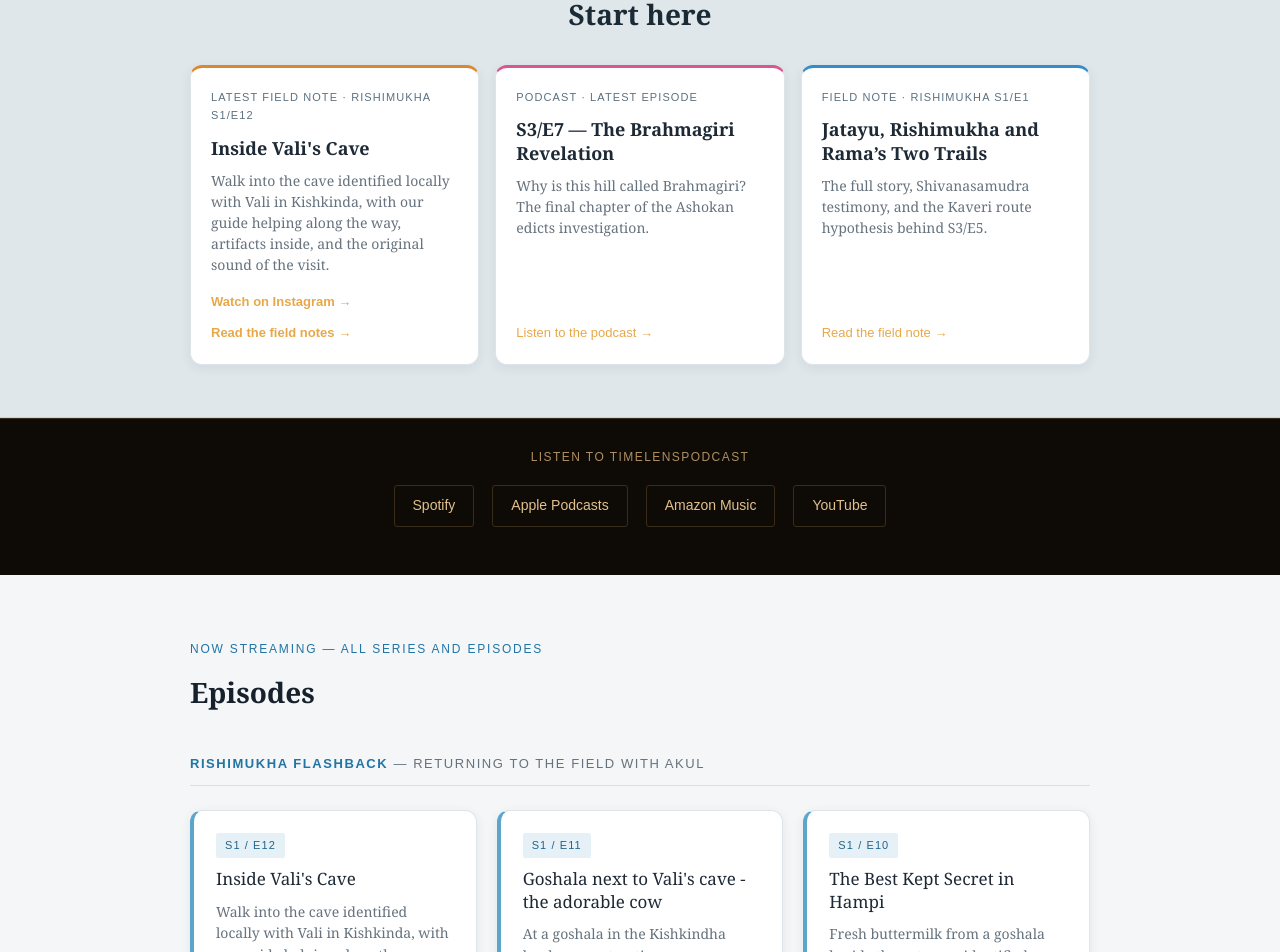
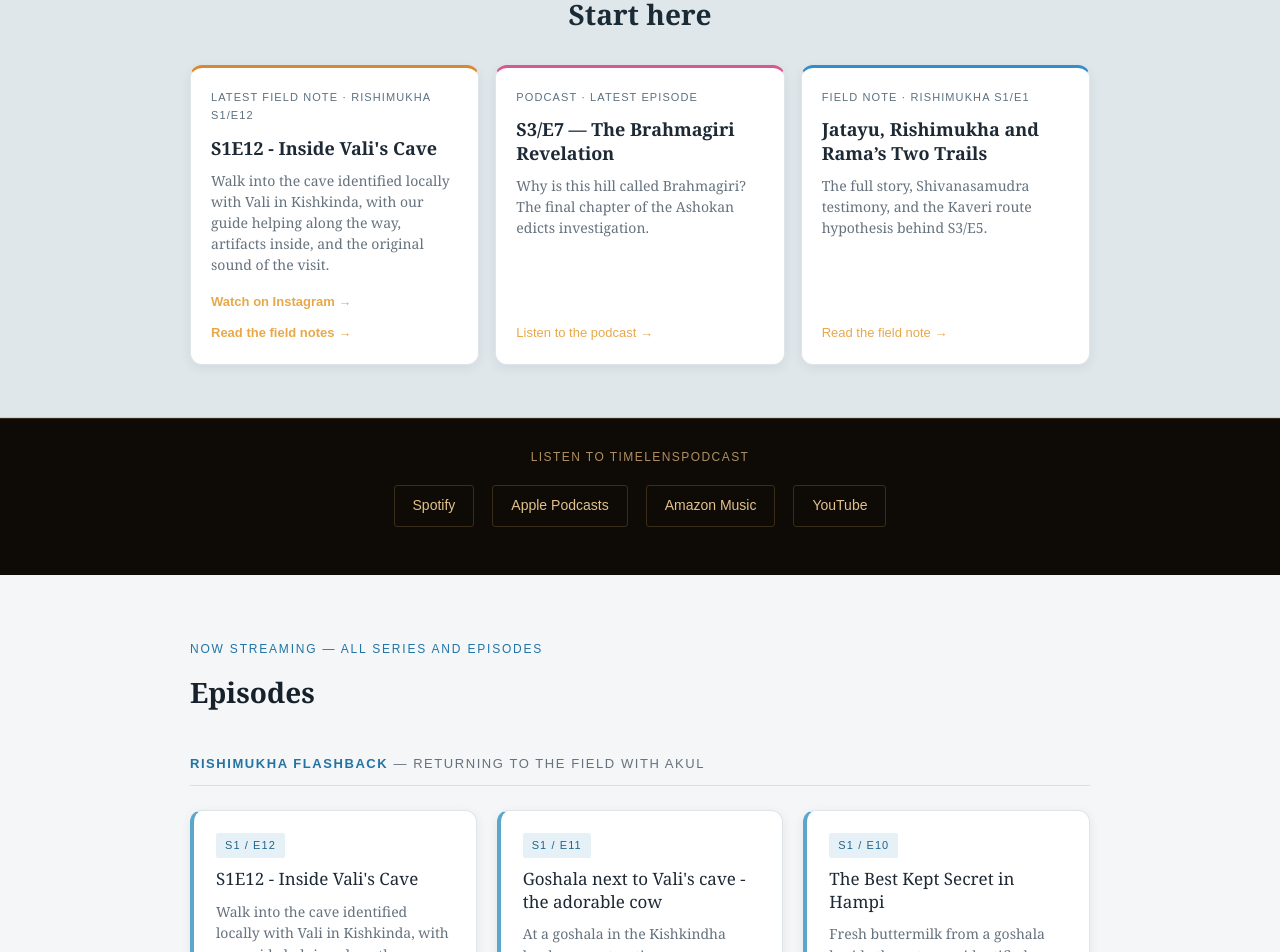
Before and after one commit to tlxyzabc12/timelenspodcast, a plain HTML site: page index.html in a window 1280 px wide. Shown: the part 660-1612 px from the top of the page. Drawn offline with Linux system fonts and the light colour scheme.

Commit message:
Prefix S1E12 cave title across homepage listings

```diff
--- a/index.html
+++ b/index.html
@@ -44,7 +44,7 @@
 {
   "@context": "https://schema.org",
   "@type": "PodcastEpisode",
-  "name": "S1/E12: Inside Vali's Cave",
+  "name": "S1E12 - Inside Vali's Cave",
   "url": "https://timelenspodcast.blogspot.com/2026/11/s1e12-inside-valis-cave.html",
   "partOfSeries": {
     "@type": "PodcastSeries",
@@ -808,7 +808,7 @@
     <div class="latest-grid">
       <article class="latest-card">
         <span class="latest-card-label">Latest field note · Rishimukha S1/E12</span>
-        <h3>Inside Vali's Cave</h3>
+        <h3>S1E12 - Inside Vali's Cave</h3>
         <p>Walk into the cave identified locally with Vali in Kishkinda, with our guide helping along the way, artifacts inside, and the original sound of the visit.</p>
         <div class="latest-card-actions">
           <a class="latest-card-cta" href="https://www.instagram.com/reel/DfP97CfvSzw/">Watch on Instagram →</a>
@@ -854,7 +854,7 @@
       <div class="ep-grid">
         <div class="ep-card">
           <span class="ep-tag">S1 / E12</span>
-          <div class="ep-title">Inside Vali's Cave</div>
+          <div class="ep-title">S1E12 - Inside Vali's Cave</div>
           <div class="ep-desc">Walk into the cave identified locally with Vali in Kishkinda, with our guide helping along the way, artifacts inside, and the original sound of the visit.</div>
           <div class="ep-links">
             <a href="https://www.instagram.com/reel/DfP97CfvSzw/">Watch on Instagram</a>
@@ -1111,7 +1111,7 @@
             <span class="blog-tag">S1 / E12</span>
             <span class="blog-tag">Kishkindha · Vali's Cave</span>
           </div>
-          <div class="blog-title">Inside Vali's Cave</div>
+          <div class="blog-title">S1E12 - Inside Vali's Cave</div>
           <div class="blog-excerpt">The cave associated locally with Vali, the story of Sugriva's flight to Rishimukha, and a walk inside with the sound as recorded.</div>
           <a class="blog-read" href="https://timelenspodcast.blogspot.com/2026/11/s1e12-inside-valis-cave.html">Read S1/E12 on Blogspot →</a>
         </div>
@@ -1329,7 +1329,7 @@
         <li class="reel-episode">
           <a href="https://www.instagram.com/reel/DfP97CfvSzw/">
             <span class="reel-episode-number">S1 / E12</span>
-            <strong class="reel-episode-title">Inside Vali's Cave</strong>
+            <strong class="reel-episode-title">S1E12 - Inside Vali's Cave</strong>
             <span class="reel-episode-link">Watch on Instagram →</span>
           </a>
         </li>
```
